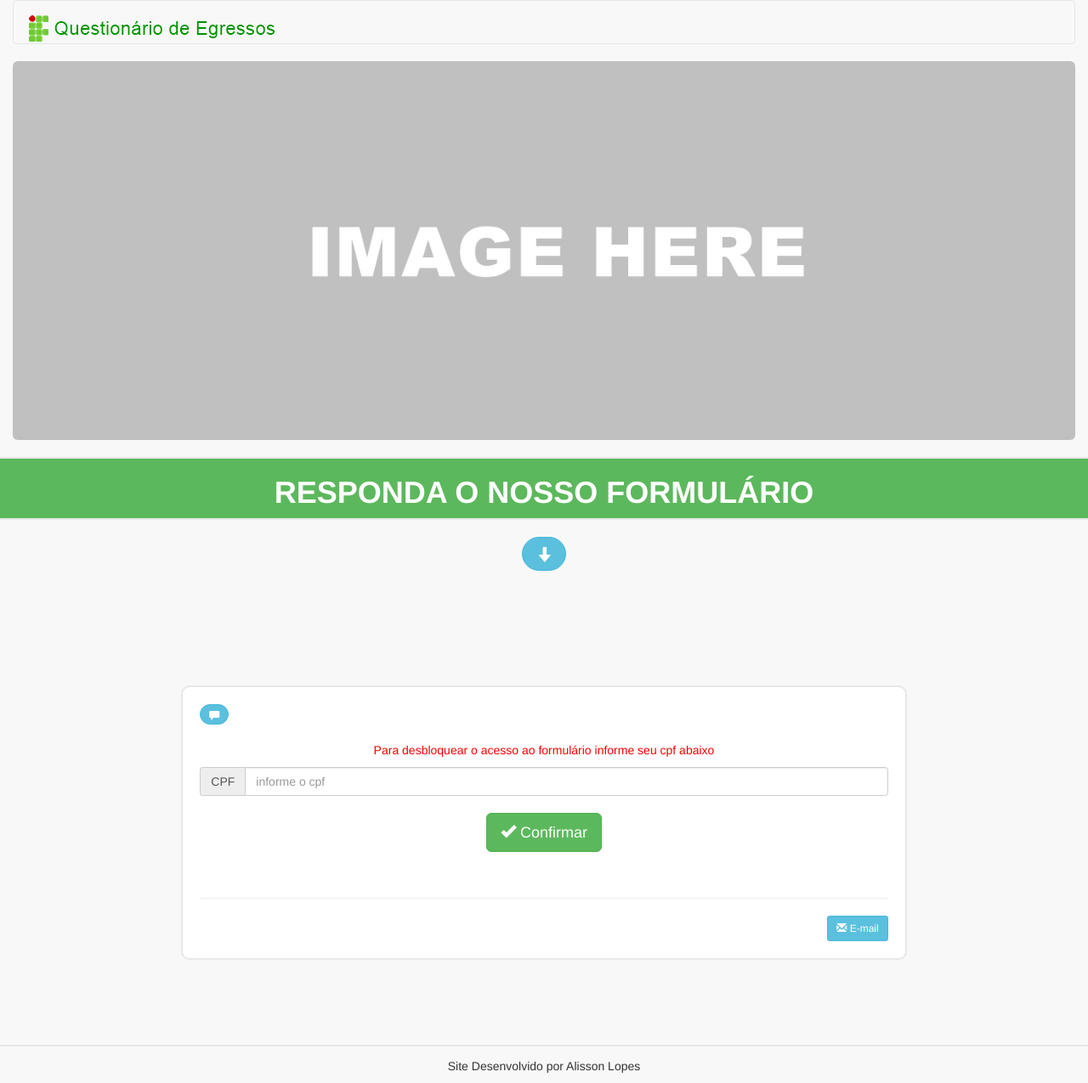
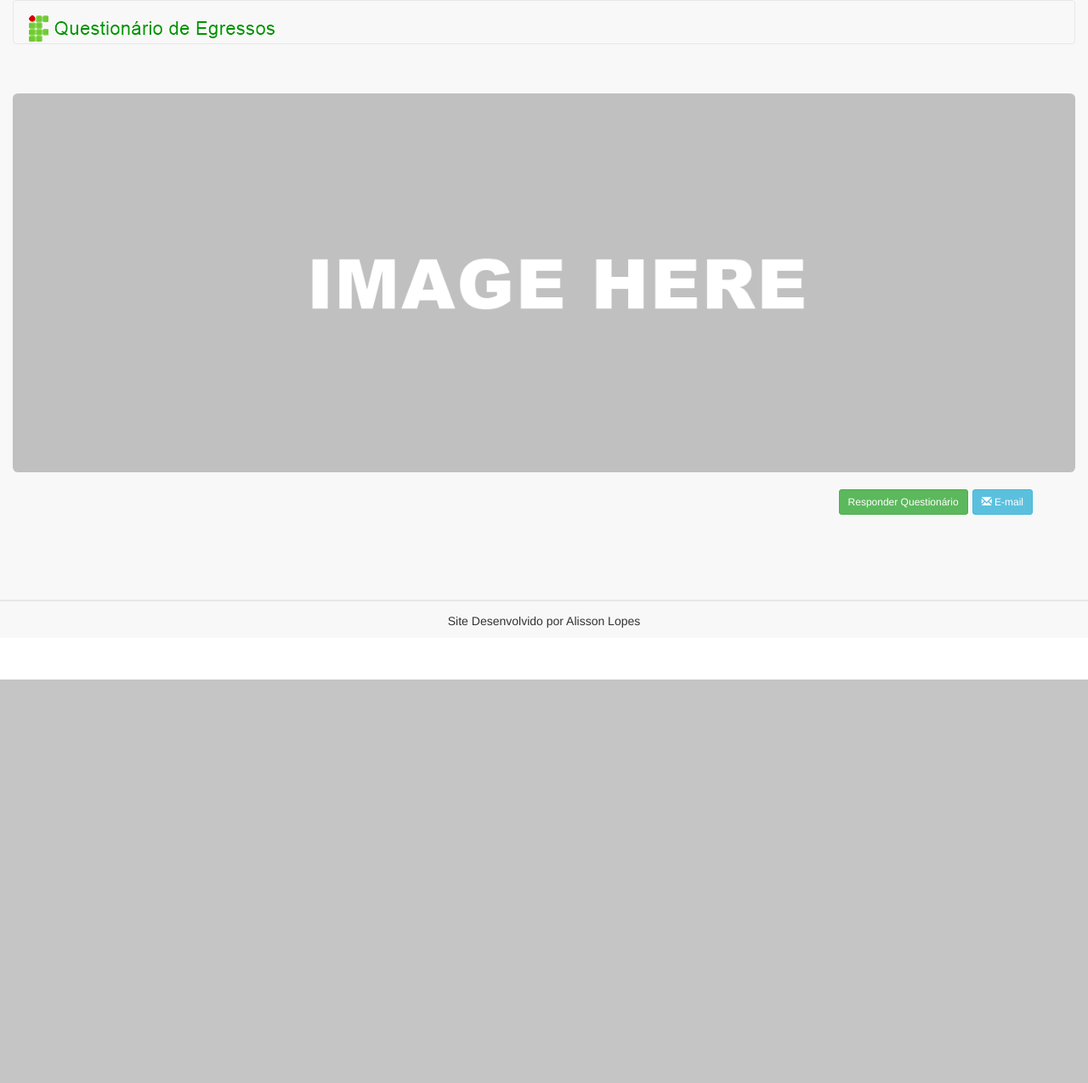
Before and after one commit to alissonl3/questionario, a PHP site: page /questionario/ in a window 1280 px wide. Shown: the whole page at 85% size. After the commit the page ends 800 px from the top, so only its background shows below. Run offline with PHP 8.4, Linux system fonts and the light colour scheme; some libraries are stand-ins or nearby versions.

Commit message:
Atualização: estilização ifpr

```diff
--- a/index.php
+++ b/index.php
@@ -21,20 +21,6 @@ $daoFormulario = new DaoFormulario();
 
 ?>
 
-<!--<script language="javascript">
-
-function aumenta(obj){
-        obj.height=obj.height*1.2;
-	obj.width=obj.width*1.2;
-}
-
-function diminui(obj){
-	obj.height=obj.height/1.2;
-	obj.width=obj.width/1.2;
-}
-//
-</script>-->
-
 <script type="text/javascript">
     // Use jQuery com a variavel $j(...)
     var $j = jQuery.noConflict();
@@ -49,9 +35,20 @@ function diminui(obj){
 </script>
 
 
+<script>
+var $ = jQuery.noConflict();
+$(document).ready(function(){
+    $('[data-toggle="popover"]').popover({
+        html: true,
+        content: function() {
+      return $('#pergunta').html();
+    }
+    });
+});
+</script>
 
 
-<div class="row" style="margin-bottom: 20px;" >
+<div class="row" style="margin-bottom: 20px; margin-top: 3%;" >
 <div class="col-md-12 col-sm-12 col-xs-12">
     <center>
         <img src="./resources/img/teste4.png"  class="img-rounded img-responsive" />
@@ -59,37 +56,19 @@ function diminui(obj){
 </div>
 </div>
 
-
-<!--<div style="width: 100%; height: 15%;">-->
-<div id="responderFormulario"></div>
-<div class="row" style=" border-bottom: 2px solid #e7e7e7; border-top: 2px solid #e7e7e7;" >
-    <div class="col-md-12 col-sm-12 col-xs-12" style="background-color: #5cb85c; color: white;">
-       <center>
-           <h1><b>RESPONDA O NOSSO FORMULÁRIO</b></h1>
-       </center>
-    </div>
+<div style="clear: both;"></div>
+<div class="email" style="float: right; margin-right: 50px;">
+ <a href="email.php" title="Recuperar sua senha" class="btn btn-info btn-sm">
+                                <span class="glyphicon glyphicon-envelope"></span>
+                                E-mail</a></div>
+<div class="responder" style="float: right; margin-right: 5px;">
+  <a href="#" class="btn btn-success btn-sm" data-toggle="popover" data-placement="top" >Responder Questionário</a>
 </div>
-
-<div class="row" >
-    <div class="col-md-12 col-sm-12 col-xs-12">
-       <center>
-           <br/>
-           <button id="irParaResponderFormulario" style="border-radius: 50px;" class="btn btn-info btn-lg"
-                   onclick="$j('html,body').animate({scrollTop: $j('#responderFormulario').offset().top}, 2000);">
-                                <span class="glyphicon glyphicon-arrow-down"> </span>
-            </button>
-       </center>
-    </div>
-</div>
-<!--</div>-->
+<div style="clear: both;"></div>
 
 
-<!-- Pagina do conteudo -->
-<div class="row" style="margin-top: 10%; margin-bottom: 5%; " >
-    <div class="col-md-2 col-sm-2 col-xs-2"></div>
-
-    <div class="col-md-8 col-sm-8 col-xs-8" style="background-color: white; border: 2px #e7e7e7 solid; border-radius: 10px; padding: 20px; margin-top: 10px;" >
-        <div id="pergunta" style="color: graytext;">
+<div style="display: none;">
+   <div id="pergunta" style="color: graytext; min-width: 500px;">
             <center>
                 <div style="float: left;">
                 <button  title="Ajuda" class="btn btn-info btn-sm" style="border-radius: 30px;">
@@ -120,53 +99,9 @@ function diminui(obj){
             </center>
 
         </div>
-
-        <div id="modalResponder" class="modal fade" role="dialog">
-            <div class="modal-dialog">
-
-              <!-- Modal corpo-->
-              <div class="modal-content">
-                <div class="modal-header">
-                  <button type="button" class="close" data-dismiss="modal">&times;</button>
-                  <h4 class="modal-title">VALIDAÇÃO</h4>
-                </div>
-                <div class="modal-body">
+</div>
 
 
-
-
-
-
-                </div>
-                <div class="modal-footer">
-                  <button type="button" class="btn btn-default" data-dismiss="modal">Close</button>
-                </div>
-              </div>
-            </div>
-          </div>
-
-
-        <br />
-
-
-        <hr />
-
-        <div id="email" style="color: graytext; float: right;"  >
-
-            <div style="float: left;">
-            <a href="email.php" title="Recuperar sua senha" class="btn btn-info btn-sm">
-                                <span class="glyphicon glyphicon-envelope"></span>
-                                E-mail</a>
-            </div>
-
-
-        </div>
-
-
-    </div>
-
-    <div class="col-md-2 col-sm-2 col-xs-2"></div>
-</div>
 
 <?php
 
--- a/template/topo.php
+++ b/template/topo.php
@@ -18,17 +18,17 @@
     <nav class="navbar navbar-default">
    <div class="container-fluid">
          <div class="navbar-header">
-                                <button type="button" class="navbar-toggle" data-toggle="collapse" data-target="#navBarUser">
+<!--                                <button type="button" class="navbar-toggle" data-toggle="collapse" data-target="#navBarUser">
                                     <span class="icon-bar"></span>
                                     <span class="icon-bar"></span>
                                     <span class="icon-bar"></span>
-                                </button>
+                                </button>-->
              <a class="navbar-brand" style="color: teal;" href="index.php"><img  src="./resources/img/questionario_logo.png" alt="Questionário de Egressos" class="img-resposive" /></a>
                             </div>
                             <div class="collapse navbar-collapse" id="navBarUser">
 
 <!--                                <ul class="nav navbar-nav navbar-right" >
-                                    <li><a href="cadastro.php"><span class="glyphicon glyphicon-pencil" style="color: teal;">Cadastre-se</span></a></li>
+                                    <li><a href="#" data-toggle="popover" data-placement="bottom" ><span class="glyphicon glyphicon-pencil" style="color: teal;"> Responder</span></a></li>
                                 </ul>-->
                             </div>
 
```
